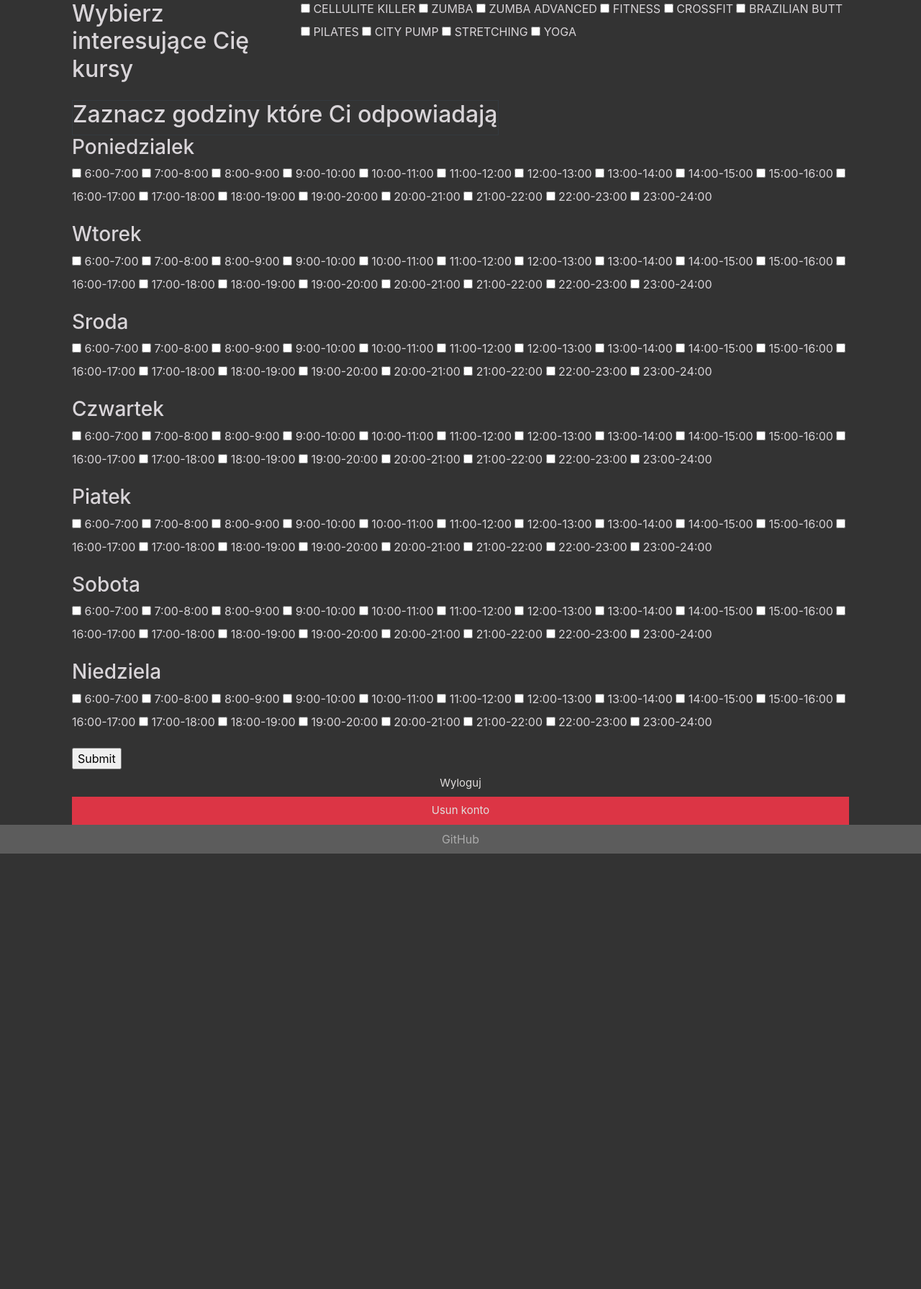
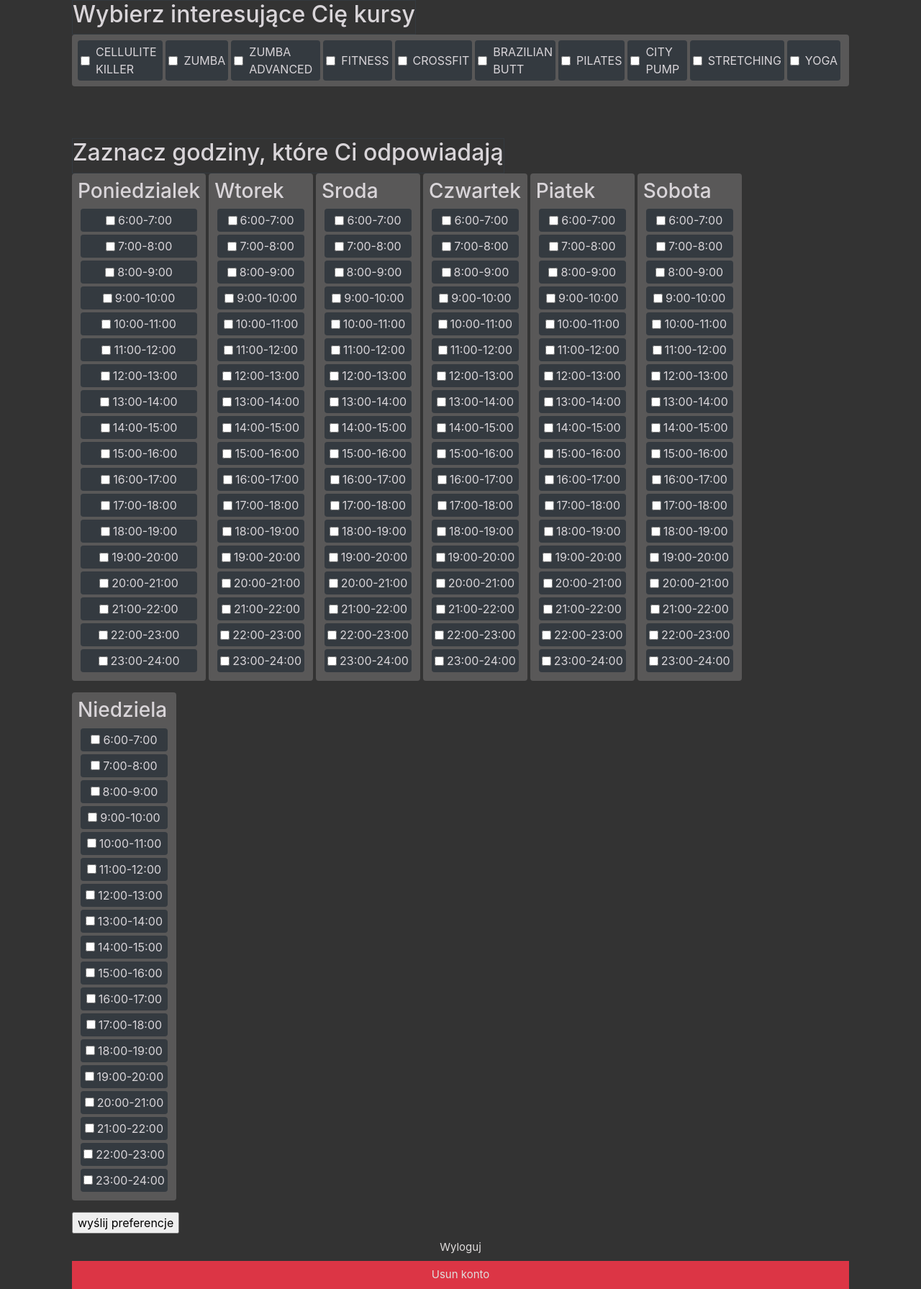
Before and after one commit to kmotyka00/BITEhack2022, a Flask app: page / in a window 1280 px wide. Shown: the whole page at 72% size. Before the commit the page ends 1186 px from the top, so only its background shows below. Run offline with Flask 2, Linux system fonts and the light colour scheme; a user stored in the database is signed in; tables that the repository leaves empty hold one stand-in row (values such as "Sample post"); some libraries are stand-ins or nearby versions.

Commit message:
design changes

```diff
--- a/user_app/static/css/main.css
+++ b/user_app/static/css/main.css
@@ -62,6 +62,10 @@ body{
 
 .modal-close-own{
     color: #bfbfbf;
+}
+
+.training_form{
+    background-color: #595858
 }
 
 .app-window{
--- a/user_app/templates/base.html
+++ b/user_app/templates/base.html
@@ -49,19 +49,5 @@
             </div>
         </div>
     </main>
-    <footer class="d-flex flex-row align-items-center justify-content-center footer-own">
-        <div class="container">
-            <div class="row justify-content-center">
-                <div class="col d-flex justify-content-center align-items-center footer-col-own">
-                    <div class="footer-el m-0">
-                        <a class="default-link footer-link" href="https://github.com/wojciechzyla" target=”_blank”>
-                            GitHub
-                        </a>
-                    </div>
-                </div>
-            </div>
-        </div>
-    </footer>
-    <div id="participants-background"></div>
 </body>
 </html>
--- a/user_app/users/templates/home_logged.html
+++ b/user_app/users/templates/home_logged.html
@@ -2,34 +2,51 @@
 {% block content %}
 <div class="container">
     <form action="/" method="GET">
-        <div class="d-flex flex-col flex-wrap">
-            <div class="form-group d-flex">
-                <div>
+        <div class="container">
+            <div class="row">
+                 <div class="border border-dark">
                     <h2>Wybierz interesujące Cię kursy</h2>
                 </div>
-                <div>
+            </div>
+            <div class="row">
+                 <div class="form-group mb-5 training_form p-2 rounded">
+                    <div class="d-flex">
                         {% for c in courses %}
+                            <div class="bg-dark d-flex flex-row align-items-center justify-content-center mr-1 p-1 rounded">
                                 <input type="checkbox" id="{{ c[0] }}" name="{{ c[0] }}">
-                        <label for="{{ c[0] }}">{{ c[1] }}</label>
+                                <label class="m-0 ml-2" for="{{ c[0] }}">{{ c[1] }}</label>
+                            </div>
                         {% endfor %}
                     </div>
                 </div>
                 <br>
+            </div>
+            <div class="row">
                 <div class="border border-dark">
-                <h2>Zaznacz godziny które Ci odpowiadają</h2>
+                    <h2>Zaznacz godziny, które Ci odpowiadają</h2>
                 </div>
+            </div>
+            <div class="row">
                 {% for day in days %}
-                    <div class="form-group">
+                    <div class="form-group mr-1 training_form p-2 rounded">
+                        <div class="">
+                            <div>
                                 <h3>{{ day[1] }}</h3>
+                            </div>
+                            <div>
                                 {% for key, value in hours.items() %}
+                                    <div class="bg-dark d-flex flex-row align-items-center justify-content-center m-1 p-1 rounded">
                                         <input type="checkbox" id="{{ day[0] }}-{{ key }}" name="{{ day[0] }}-{{ key }}">
-                            <label for="{{ day[0] }}-{{ key }}">{{ value }}</label>
+                                        <label class="m-0 ml-1" for="{{ day[0] }}-{{ key }}">{{ value }}</label>
+                                    </div>
                                 {% endfor %}
                             </div>
+                        </div>
+                    </div>
                 {% endfor %}
-
             </div>
-        <input type="submit">
+        </div>
+        <input type="submit" value="wyślij preferencje">
     </form>
 
     <a href="{{ url_for('users.logout') }}", class="default-link">
--- a/user_app/users/templates/home_login.html
+++ b/user_app/users/templates/home_login.html
@@ -7,7 +7,7 @@
         <div class="row pt-5">
             <div class="col">
                 <h1 class="h1-primary">
-                    Witaj na stronie siłowni! Aby kontynuować musisz się zalogować.
+                    Siłownia ASCI enjoyers
                 </h1>
             </div>
         </div>
@@ -51,8 +51,7 @@
                         </fieldset>
                     </form>
                     <div>
-
-                        lub <a class="form-links" href="{{ url_for('users.register') }}">Nie masz konta? </a>
+                        <a class="form-links" href="{{ url_for('users.register') }}">Nie masz konta? </a>
                     </div>
                 </div>
             </div>
```
Lines whose indentation alone changed are shown as unchanged.
